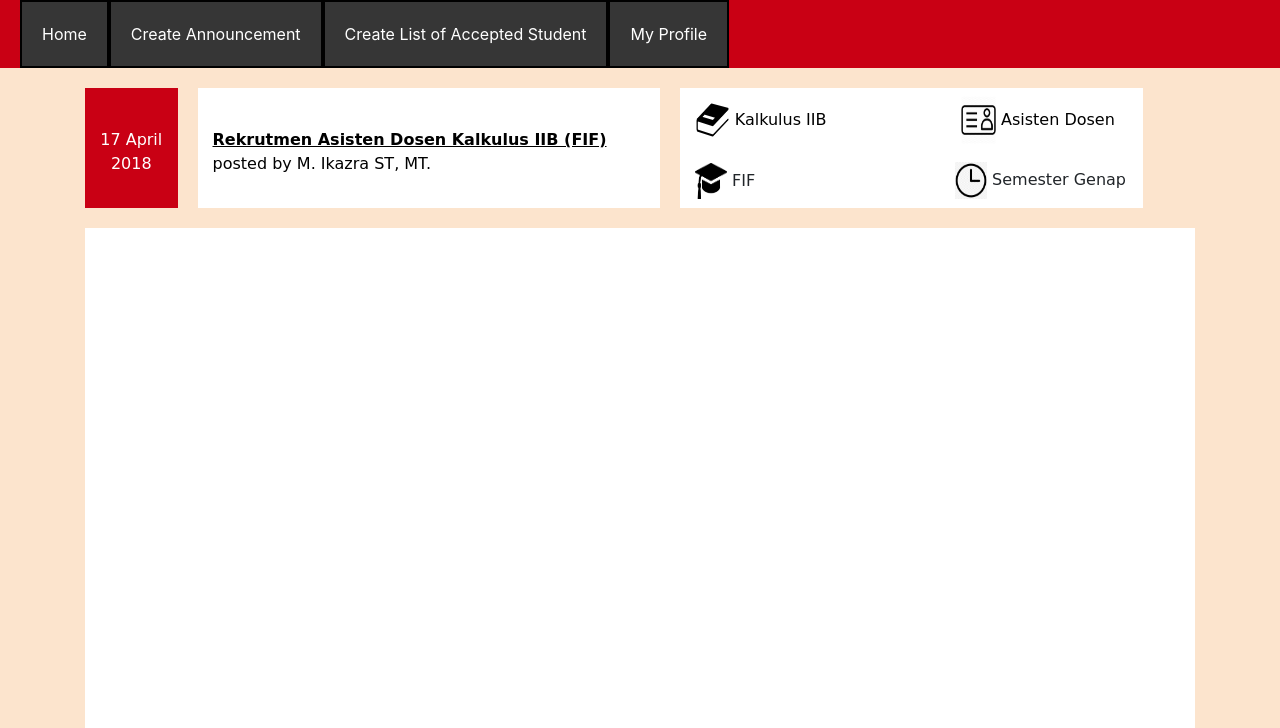
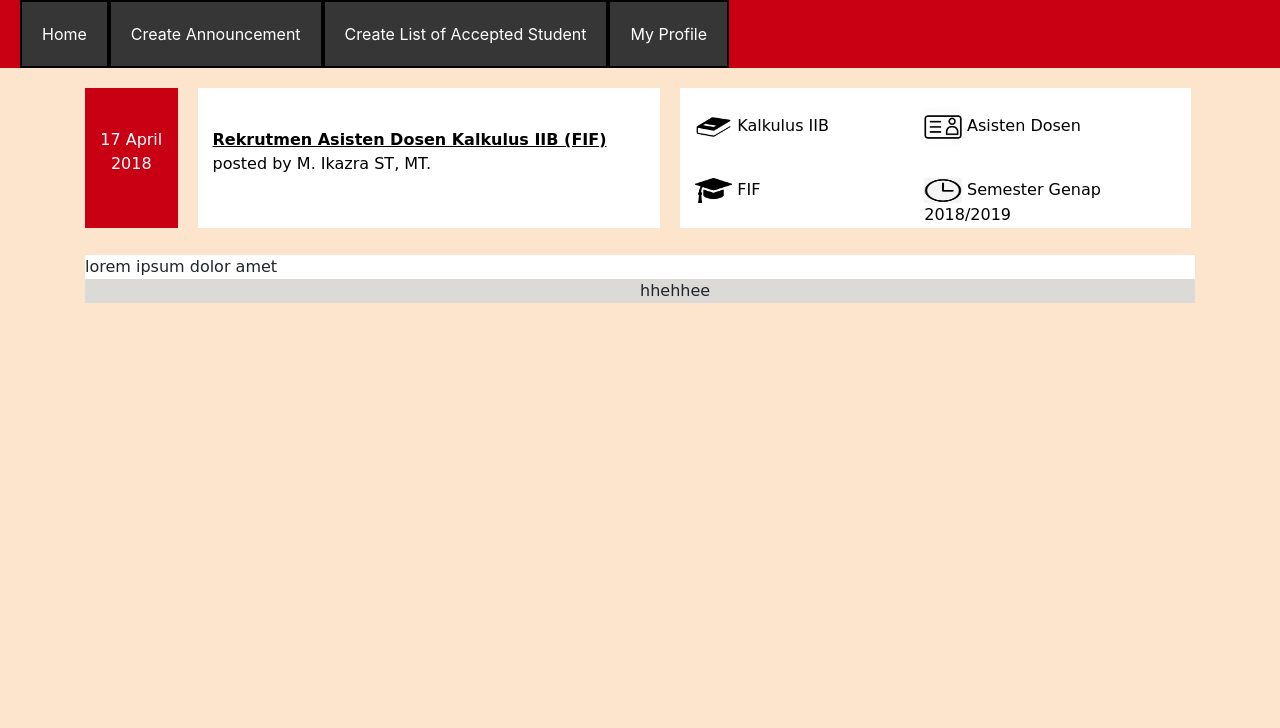
Before and after one commit to Razellion/Cari-Asisten, a CodeIgniter app: page /Cari-Asisten/index.php/lecturer/index in a window 1280 px wide. Shown: the part 86-814 px from the top of the page. After the commit the page ends 389 px from the top, so only its background shows below. Run offline with CodeIgniter, Linux system fonts and the light colour scheme.

Commit message:
lecturer detail page progress

```diff
--- a/application/controllers/Lecturer.php
+++ b/application/controllers/Lecturer.php
@@ -5,8 +5,8 @@ class Lecturer extends CI_Controller {
 
 	public function index()
 	{
-			$data['title'] = "Lecturer";
-			$this->load->view('template/header_lecturer',$data);
+		$data['title'] = "Lecturer";
+		$this->load->view('template/header_lecturer',$data);
     	$this->load->view('announcement_detail_page_lecturer');
     	$this->load->view('template/footer');
 	}
--- a/application/views/announcement_detail_page_lecturer.php
+++ b/application/views/announcement_detail_page_lecturer.php
@@ -2,7 +2,6 @@
   <style type="text/css">
     #attribute{
       font-family: cursive;
-      height: 120px;
       margin-top: 20px;
       margin-left: auto;
       margin-right: auto;
@@ -16,6 +15,7 @@
       padding-bottom: auto;
       margin-right: 20px;
       text-align: center;
+      height: 140px;
     }
 
     #title{
@@ -24,17 +24,22 @@
       padding-top: 40px;
       padding-bottom: auto;
       margin-right: 20px;
+      height: 140px;
     }
 
-    #book{
-      width: 8%;
-      height: 80%;
+    #icon-top{
+      width: 15%;
+      height: 75%;
     }
 
-    #card{
-      width: 8%;
-      height: 60%;
-      margin-left: 30%;
+    #icon-bot{
+      width: 15%;
+      height: 50%;
+    }
+
+/*    #card{
+      width: 20%;
+      height: 75%;
     }
 
     #hat{
@@ -46,22 +51,48 @@
       width: 20%;
       height: 80%;
       margin-left: -25%;
+    }*/
+
+    #box-book{
+      padding-top: 20px;
+      background-color: white;
+      color: black;
+      height: 70px;
     }
 
-    #base_icon{
+    #box-card{
+      padding-left: 1%;
+      margin-left: -4%;
+      padding-top: 20px;
       background-color: white;
       color: black;
-      padding-top: 0;
-      padding-bottom: 40px;
+      height: 70px;
     }
 
-    #icon-bot{
+    #box-hat{
+      padding-top: 30px;
+      background-color: white;
+      color: black;
+      height: 80px;
+      margin-top: -9%;
+    }
+
+    #box-clock{
+      padding-left: 1%;
+      margin-left: -4%;
+      padding-top: 30px;
+      background-color: white;
+      color: black;
+      height: 80px;
+      margin-top: -9%;
+    }
+/*    #icon-bot{
       background-color: white;
       margin-left: 115px;
       margin-top: -45px;
       font-family: cursive;
     }
-
+*/
   </style>
 </head>
 <body>
@@ -75,25 +106,37 @@
         <a style="text-decoration: underline;font-weight: bold;"> Rekrutmen Asisten Dosen Kalkulus IIB (FIF) </a></br>
         <a> posted by M. Ikazra ST, MT.</a>
       </div>
-      <div class="col-md-5" id="base_icon">
-        <img src="<?php echo base_url('assets/image/book.png') ?>" height="60" alt="" id="book"> Kalkulus IIB
-        <img src="<?php echo base_url('assets/image/card.png') ?>" height="60" alt="" id="card"> Asisten Dosen
+        <div class="col-md-3" id="box-book">
+          <img src="<?php echo base_url('assets/image/book.png') ?>" alt="" id="icon-top"> Kalkulus IIB
+        </div>
+        <div class="col-md-3" id="box-card">
+        <img src="<?php echo base_url('assets/image/card.png') ?>"alt="" id="icon-top"> Asisten Dosen
       </div>
     </div>
-    <div class="row">
-      <div class="col-md-1">
+    <div class="row" id="attribute">
+      <div class="col-md-1" style="padding-top: 40px;
+      padding-bottom: auto;
+      margin-right: 20px;
+      text-align: center;
+      height: 140px;">
       </div>
-      <div class="col-md-4" style="margin-right: 20px">
+      <div class="col-md-5" style="padding-top: 40px;
+      padding-bottom: auto;
+      margin-right: 20px;
+      height: 140px;">
       </div>
-      <div class="col-md-2" id="icon-bot">
-        <img src="<?php echo base_url('assets/image/hat.png') ?>" height="60" alt="" id="hat"> FIF
-      </div>
-      <div class="col-md-2" style="margin-left: 110px;margin-top: -4%;font-family: cursive;">
-        <img src="<?php echo base_url('assets/image/clock.png') ?>" height="60" alt="" id="clock"> Semester Genap
+        <div class="col-md-3" id="box-hat">
+          <img src="<?php echo base_url('assets/image/hat.png') ?>" alt="" id="icon-bot"> FIF
+        </div>
+        <div class="col-md-3" id="box-clock">
+        <img src="<?php echo base_url('assets/image/clock.png') ?>"alt="" id="icon-bot"> Semester Genap 2018/2019
       </div>
     </div>
-    <div class="row" style="height: 500px;width: 100%;background-color: white;margin-left: auto;margin-right: auto; margin-top: 20px;">
-
+    <div class="row" id="attribute" style="height: auto;width: 100%;background-color: white;margin-left: auto;margin-right: auto; margin-top: -12%;">
+        lorem ipsum dolor amet
+    </div>
+    <div class="row" id="attribute" style="height: auto;width: 100%;background-color: #dbdad7;margin-left: auto;margin-right: auto; margin-top:0;padding-left: 50%;padding-right: 50%">
+      hhehhee
     </div>
   </div>
 </body>
```
